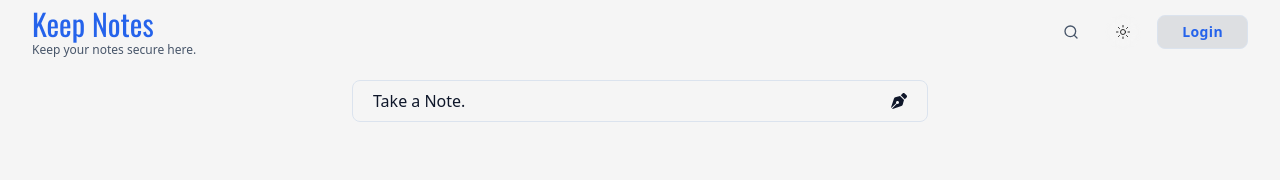
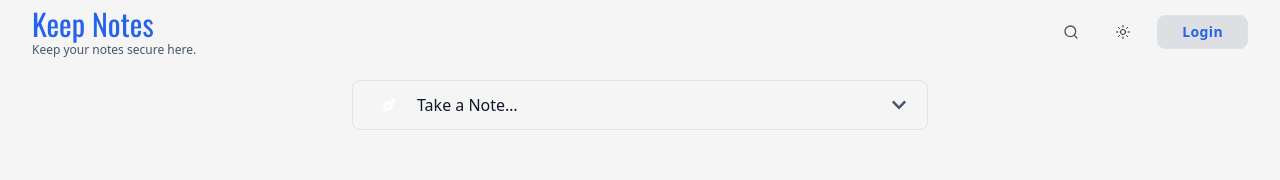
Before and after one commit to joydeep-07/Keep-Notes, a React app in the folder frontend/: page / in a window 1280 px wide. Shown: the top 180 px of the page. Built offline with nearby package versions, Linux system fonts and the light colour scheme; the HTML template or start-up script is replaced by a standard one.

Commit message:
Design Updated

```diff
--- a/frontend/src/components/AddNote.jsx
+++ b/frontend/src/components/AddNote.jsx
@@ -1,72 +1,144 @@
 import React, { useState, useRef, useEffect } from "react";
-import { motion } from "framer-motion";
-import { Calendar, MapPin, UserPlus, ImageIcon, Pen } from "lucide-react";
-import { IoLink } from "react-icons/io5";
+import { motion, AnimatePresence } from "framer-motion";
 import { FaPenNib } from "react-icons/fa";
+import { FaChevronDown, FaChevronUp } from "react-icons/fa";
 
 const AddNote = () => {
-    const [add, setAdd] =useState(false)
+  const [add, setAdd] = useState(false);
   const [text, setText] = useState("");
   const [height, setHeight] = useState("auto");
+  const containerRef = useRef(null);
   const textareaRef = useRef(null);
+  const formContentRef = useRef(null);
 
+  // Adjust textarea height dynamically
   useEffect(() => {
     if (textareaRef.current) {
-      // Reset height to auto to recalc scrollHeight
       textareaRef.current.style.height = "auto";
       setHeight(textareaRef.current.scrollHeight + "px");
     }
   }, [text]);
 
-  const toggleAdd = () => {
-    if (!add) {
-        setAdd(true)
-    }else{
-        setAdd(false)
+  // Detect click outside to close
+  useEffect(() => {
+    const handleClickOutside = (event) => {
+      if (
+        containerRef.current &&
+        !containerRef.current.contains(event.target)
+      ) {
+        setAdd(false);
       }
+    };
+    if (add) {
+      document.addEventListener("mousedown", handleClickOutside);
+    } else {
+      document.removeEventListener("mousedown", handleClickOutside);
     }
+    return () => document.removeEventListener("mousedown", handleClickOutside);
+  }, [add]);
 
-  return !add ? (
-    <>
-      <div
-        onClick={toggleAdd}
-        className="border py-2 px-5 w-xl flex rounded-lg border border-[var(--border-light)] justify-between items-center"
+  return (
+    <div className="w-full border border-[var(--border-light)] rounded-lg max-w-xl mx-auto">
+      {/* FAQ Card-like Trigger */}
+      <motion.div
+        onClick={() => setAdd(!add)}
+        className=" py-2 px-5 w-full flex rounded-xl  justify-between items-center cursor-pointer transition-all "
+        whileTap={{ scale: 0.98 }}
+        layout
       >
-        <p>Take a Note. </p>
-        <FaPenNib size={16} />
+        <div className="flex items-center gap-3">
+          <div className="w-8 h-8 rounded-full bg-[var(--accent-color)] flex items-center justify-center text-white">
+            <FaPenNib size={14} />
           </div>
-    </>
-  ) : (
-    <>
-      <div className="bg-gray-800 text-gray-100 rounded-lg shadow-md p-4 w-full max-w-xl mx-auto">
-        {/* Title */}
+          <p className="text-[var(--text-main)] font-medium">Take a Note…</p>
+        </div>
+        <motion.div
+          animate={{ rotate: add ? 180 : 0 }}
+          transition={{ duration: 0.3, ease: "easeInOut" }}
+        >
+          <FaChevronDown className="text-[var(--text-secondary)]" />
+        </motion.div>
+      </motion.div>
+
+      {/* FAQ Card-like Expandable Content */}
+      <AnimatePresence>
+        {add && (
+          <motion.div
+            ref={containerRef}
+            initial={{
+              opacity: 0,
+              height: 0,
+              scale: 0.95,
+            }}
+            animate={{
+              opacity: 1,
+              height: "auto",
+              scale: 1,
+            }}
+            exit={{
+              opacity: 0,
+              height: 0,
+              scale: 0.95,
+            }}
+            transition={{
+              duration: 0.4,
+              ease: [0.04, 0.62, 0.23, 0.98],
+            }}
+            className="overflow-hidden origin-top"
+            style={{ transformOrigin: "top center" }}
+          >
+            <motion.div
+              ref={formContentRef}
+              className="bg-[var(--bg-main)] text-[var(--text-main)] rounded-xl shadow-lg p-6 mt-3 rounded-t-none"
+              initial={{ y: -10 }}
+              animate={{ y: 0 }}
+              transition={{ delay: 0.1 }}
+            >
+              {/* Title - FAQ-like styling */}
+              <motion.div
+                initial={{ opacity: 0 }}
+                animate={{ opacity: 1 }}
+                transition={{ delay: 0.15 }}
+                className="mb-4"
+              >
+                <label className="block text-sm font-medium text-[var(--text-secondary)] mb-2">
+                  Event Title
+                </label>
                 <input
                   type="text"
-          placeholder="Event Title"
-          className="w-full bg-gray-800 border-b border-gray-600 text-white placeholder-gray-400 py-2 px-1 focus:outline-none"
+                  placeholder="What's the event about?"
+                  className="w-full bg-[var(--bg-secondary)] border border-[var(--border-light)] text-[var(--text-main)] placeholder-[var(--text-secondary)] py-3 px-4 focus:outline-none focus:ring-1 focus:ring-[var(--border-light)] focus:border-transparent rounded-lg transition-all"
+                  autoFocus
                 />
+              </motion.div>
 
-        {/* Description */}
-        <motion.textarea
+              {/* Description - FAQ-like styling */}
+              <motion.div
+                initial={{ opacity: 0 }}
+                animate={{ opacity: 1 }}
+                transition={{ delay: 0.2 }}
+                className="mb-6"
+              >
+                <label className="block text-sm font-medium text-[var(--text-secondary)] mb-2">
+                  Description
+                </label>
+                <textarea
                   ref={textareaRef}
-          placeholder="Describe the event..."
+                  placeholder="Describe the event in detail..."
                   value={text}
                   onChange={(e) => setText(e.target.value)}
-          className="w-full bg-gray-800 border-b border-gray-600 text-white placeholder-gray-400 py-2 px-1 mt-3 resize-none focus:outline-none overflow-hidden"
+                  className="w-full bg-[var(--bg-secondary)] border border-[var(--border-light)] text-[var(--text-main)] placeholder-[var(--text-secondary)] py-3 px-4 resize-none focus:outline-none focus:ring-1 focus:ring-[var(--border-light)] focus:border-transparent rounded-lg transition-all min-h-[120px]"
                   style={{ height }}
-          animate={{ height }}
-          transition={{ type: "spring", stiffness: 200, damping: 20 }}
-          rows={1} // start as one line
+                  rows={4}
                 />
+              </motion.div>
 
-        {/* Footer */}
-        <div className="flex justify-end mt-4">
-          <button className="text-blue-400 hover:text-blue-600 font-medium">
-            Save
-          </button>
+
+            </motion.div>
+          </motion.div>
+        )}
+      </AnimatePresence>
     </div>
-      </div>
-    </>
   );
 };
 
```
Lines whose indentation alone changed are shown as unchanged.
